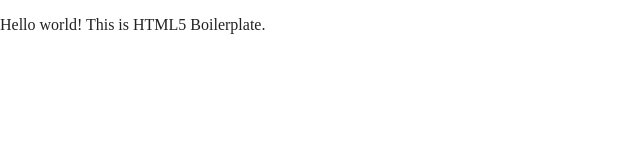
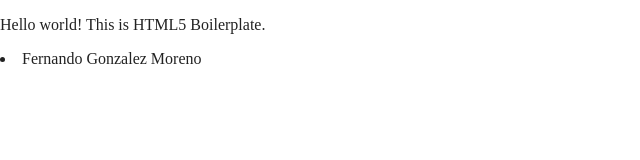
Before and after one commit to devops-winter21/pagina-web, a website built with Parcel: page index.html in a window 1280 px wide. Shown: the whole page, without its empty margins (0-640 px from the left). Built offline with nearby package versions, Linux system fonts and the light colour scheme.

Commit message:
Fernando
Cambios realizados 5-11-21

```diff
--- a/index.html
+++ b/index.html
@@ -26,6 +26,8 @@
 
   <!-- Add your site or application content here -->
   <p>Hello world! This is HTML5 Boilerplate.</p>
+  <li>Fernando Gonzalez Moreno</li>
+
   <script src="js/vendor/modernizr-3.11.2.min.js"></script>
   <script src="js/plugins.js"></script>
   <script src="js/main.js"></script>
```
